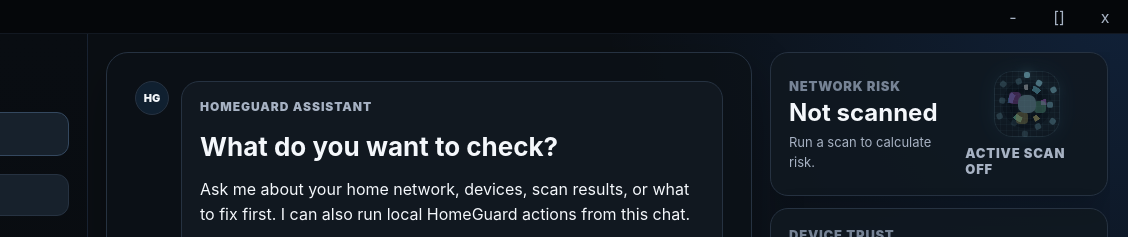
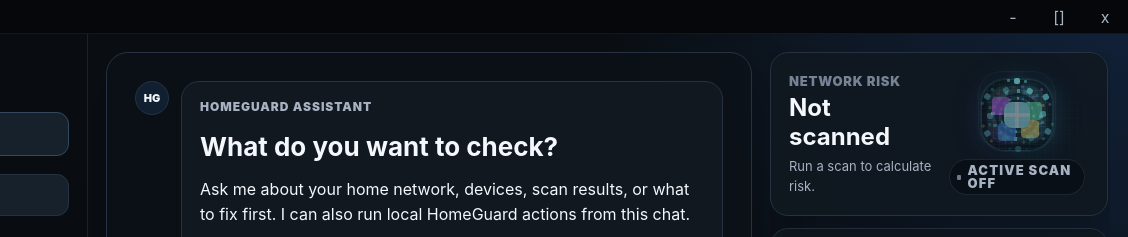
Before and after one commit to GreyNOC/HomeGuard, an Electron app: page electron/renderer/index.html in a window 1320 px wide. Shown: the top 237 px of the page, 192-1320 px from the left. Drawn offline with Linux system fonts and the light colour scheme; no server answers.

Commit message:
Load sharp scan indicator stylesheet

```diff
--- a/electron/renderer/index.html
+++ b/electron/renderer/index.html
@@ -9,6 +9,7 @@
     <meta name="viewport" content="width=device-width, initial-scale=1" />
     <title>HomeGuard</title>
     <link rel="stylesheet" href="styles.css" />
+    <link rel="stylesheet" href="scan-indicator.css" />
   </head>
   <body>
     <div class="titlebar">
```
